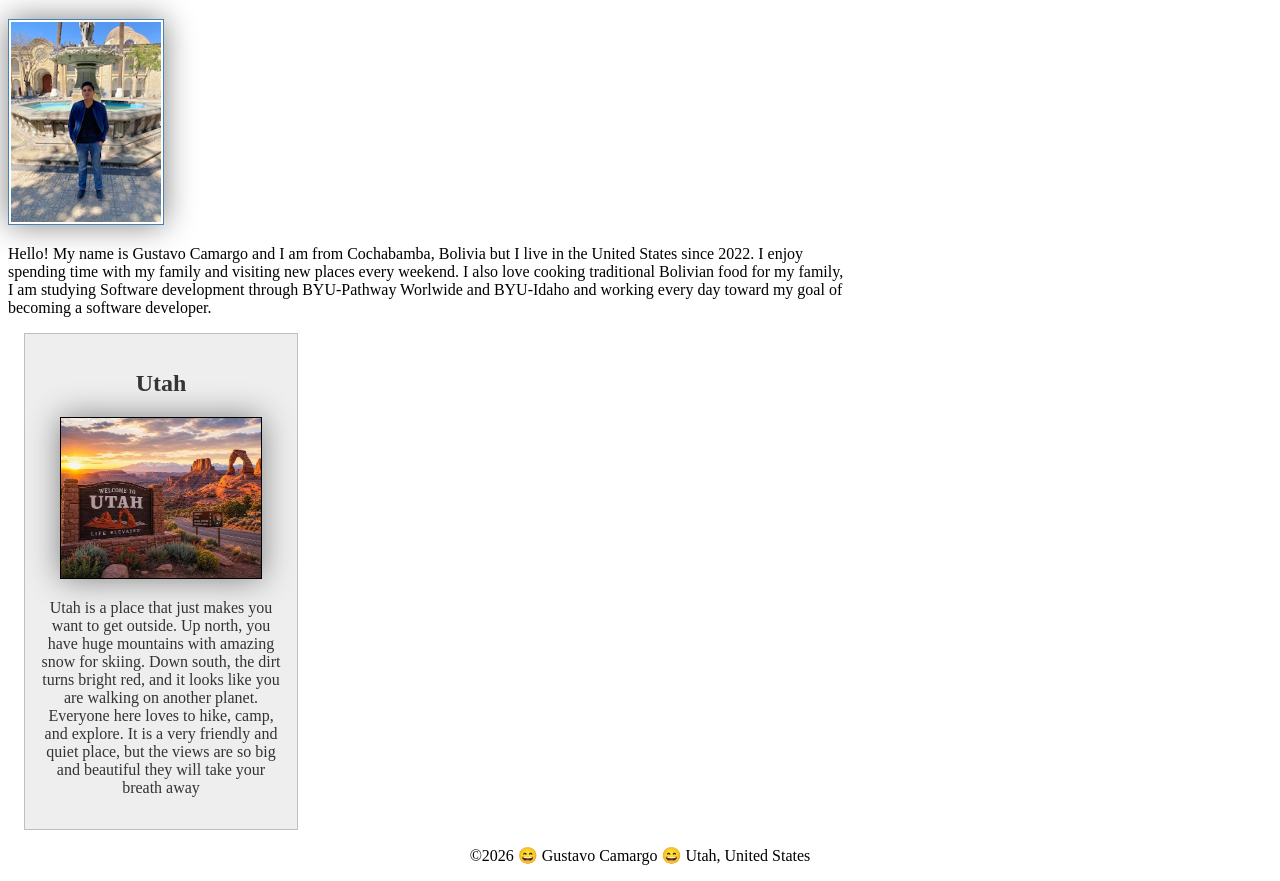
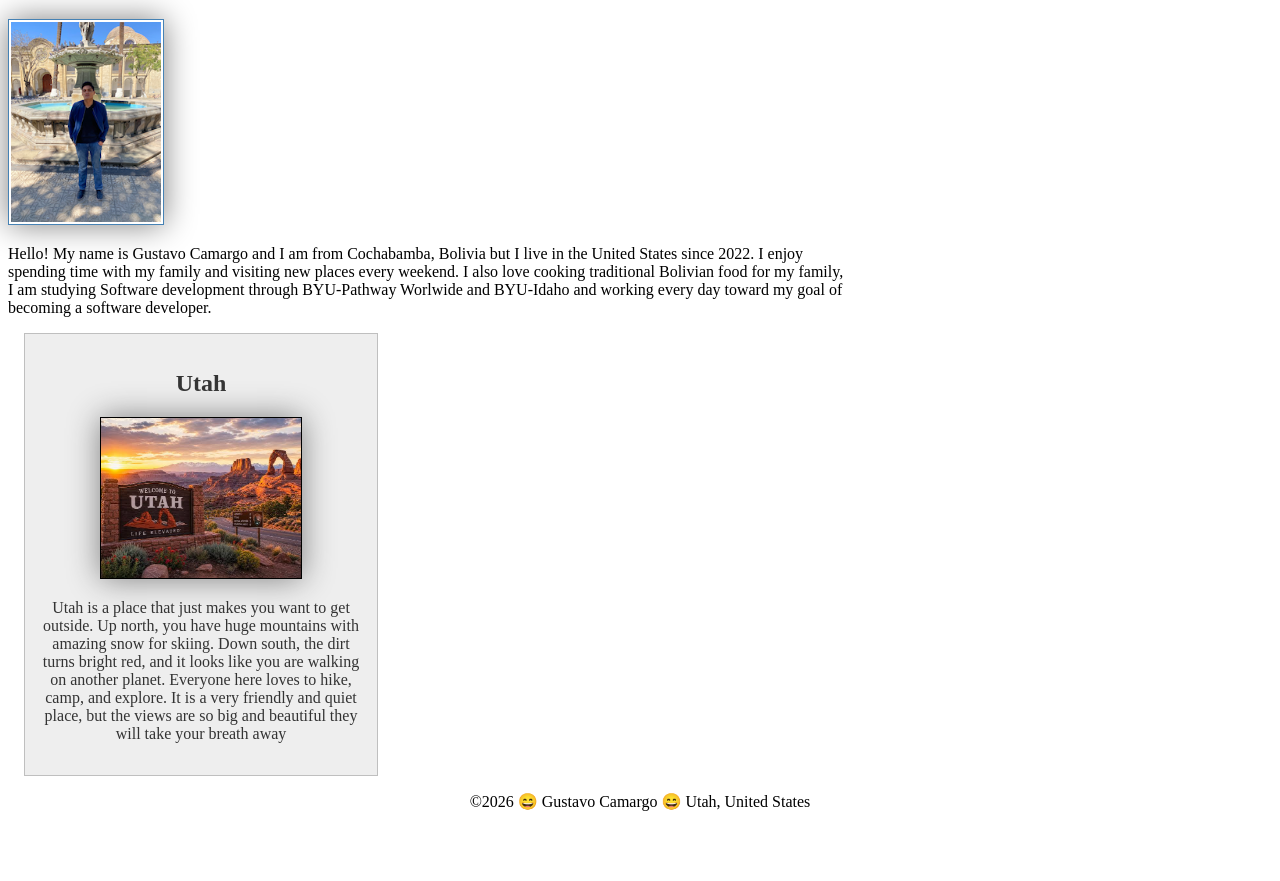
Before and after one commit to Guscaro/wdd130, a plain HTML site: page index.html in a window 1280 px wide. Shown: the part 205-1086 px from the top of the page. After the commit the page ends 1032 px from the top, so only its background shows below. Drawn offline with Linux system fonts and the light colour scheme.

Commit message:
week 02 finished

```diff
--- a/styles/styles.css
+++ b/styles/styles.css
@@ -3,7 +3,7 @@ main {
 }
 
 aside {
-    width: 15em;
+    width: 20em;
     margin: 1rem;
     border: 1px solid rgb(0 0 0 / 0.2);
     padding: 1em;
```
